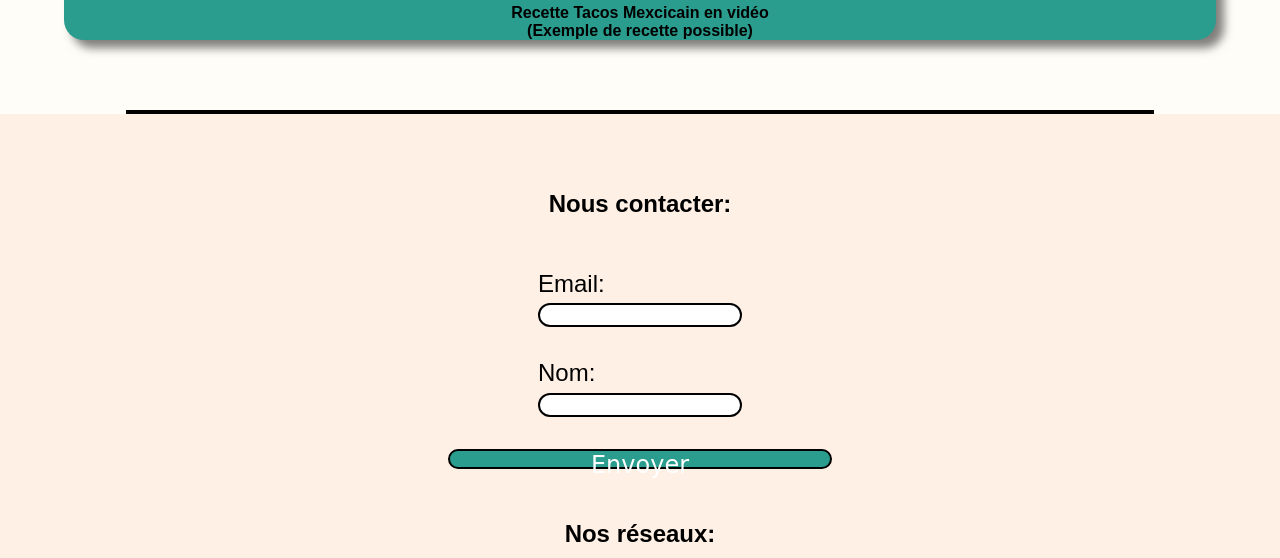
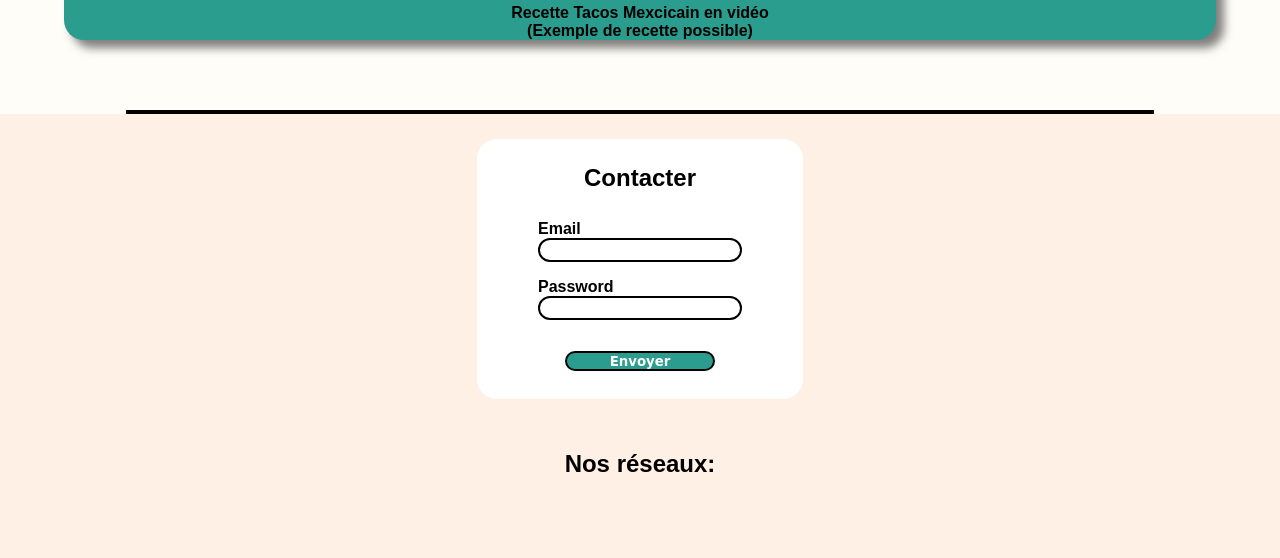
Before and after one commit to alexis3001/Delice-co, a plain HTML site: page recettes.html in a window 1280 px wide. Shown: the part 5720-6278 px from the top of the page. Drawn offline with Linux system fonts and the light colour scheme; a web font is replaced by a local one.

Commit message:
mise a jour page recette

```diff
--- a/recettes.html
+++ b/recettes.html
@@ -255,16 +255,19 @@
       <hr />
     </main>
     <footer>
-      <section class="contacter" id="contact">
-        <h3>Nous contacter:</h3>
-        <p class="textefooter">
-          Email: <br /><input type="datetime" name="votre nom" id="" />
-        </p>
-        <p class="textefooter">
-          Nom: <br /><input type="datetime" name="" id="" />
-        </p>
-        <button type="reset" class="button textefooter" form="">Envoyer</button>
-      </section>
+      <section class="footer1">
+        <form class="form">
+          <h3> Contacter</h3>
+          <span class="input-span">
+            <label for="email" class="label">Email</label>
+            <input type="email" name="email" id="email"
+          /></span>
+          <span class="input-span">
+            <label for="password" class="label">Password</label>
+            <input type="password" name="password" id="password"
+          /></span>
+          <input class="submit" type="submit" value="Envoyer" />
+        </form>
       <h3 class="h3footer">Nos réseaux:</h3>
       <div class="divlogo">
         <img src="./images/youtube.png" alt="youtube" class="logo" />
```
